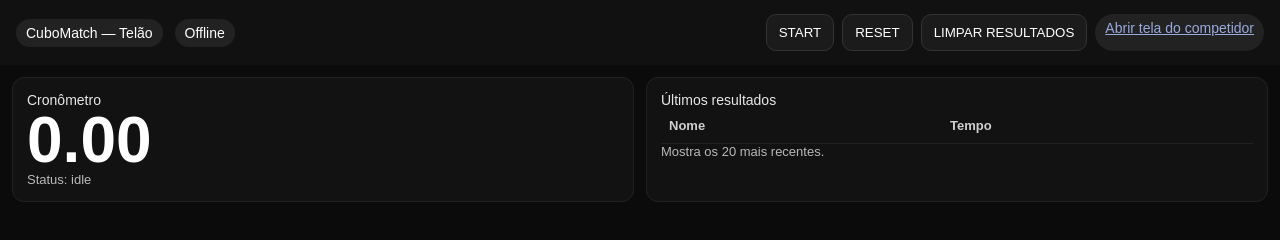
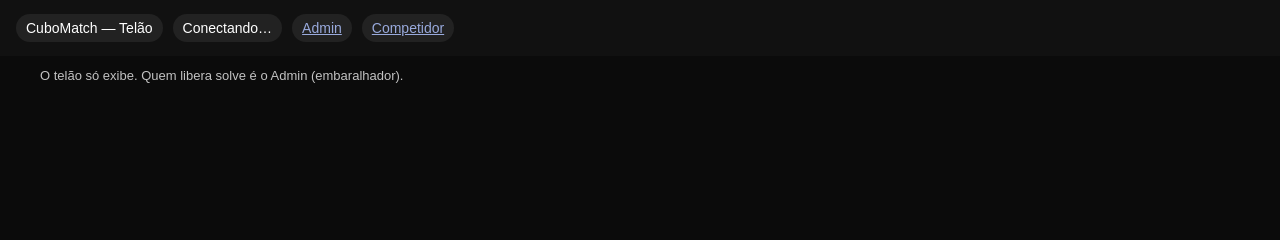
Before and after one commit to allanfurini/cubomatch-pwa, a website: page public/index.html in a window 1280 px wide. Drawn offline with Linux system fonts and the light colour scheme.

Commit message:
Refactor index.html structure and styles

```diff
--- a/public/index.html
+++ b/public/index.html
@@ -4,57 +4,41 @@
   <meta charset="utf-8" />
   <meta name="viewport" content="width=device-width,initial-scale=1" />
   <title>CuboMatch — Telão</title>
-  <link rel="manifest" href="/manifest.webmanifest">
-  <meta name="theme-color" content="#111111">
   <style>
-    body { font-family: Arial, sans-serif; margin: 0; background:#0b0b0b; color:#fff; }
-    header { padding: 14px 16px; display:flex; gap:12px; align-items:center; background:#111; position: sticky; top: 0; }
+    body { font-family: Arial, sans-serif; margin:0; background:#0b0b0b; color:#fff; }
+    header { padding:14px 16px; background:#111; display:flex; gap:10px; align-items:center; position: sticky; top:0; }
     .pill { padding:6px 10px; border-radius:999px; background:#222; font-size:14px; }
-    .grid { display:grid; grid-template-columns: 1fr 1fr; gap: 12px; padding: 12px; }
-    .card { background:#121212; border:1px solid #222; border-radius:12px; padding: 14px; }
-    .big { font-size: 64px; font-weight: 800; line-height: 1; }
-    .status { font-size:14px; opacity:.9; }
-    button { padding:10px 12px; border-radius:10px; border:1px solid #333; background:#1b1b1b; color:#fff; cursor:pointer; }
-    button:hover { background:#222; }
-    table { width:100%; border-collapse: collapse; }
-    th, td { text-align:left; padding:10px 8px; border-bottom:1px solid #222; }
-    th { opacity:.8; font-size: 13px; }
-    .muted { opacity:.7; font-size: 13px; }
     a { color:#9ad; }
+    .wrap { padding:12px; max-width: 1200px; margin:0 auto; }
+    .card { background:#121212; border:1px solid #222; border-radius:12px; padding:14px; margin-bottom:12px; }
+    .name { font-weight: 800; font-size: 18px; }
+    .live { font-weight: 800; font-size: 18px; }
+    .grid { display:grid; grid-template-columns: 1fr; gap:10px; }
+    .attempts { display:flex; gap:8px; flex-wrap: wrap; margin-top:10px; }
+    .chip { border:1px solid #333; background:#0f0f0f; padding:8px 10px; border-radius:10px; font-size:14px; min-width: 96px; text-align:center; }
+    .muted { opacity:.75; font-size:13px; }
+    .tag { padding:4px 8px; border-radius:999px; font-size:12px; margin-left:8px; border:1px solid #333; }
+    .red { background:#3a0b15; border-color:#ff3355; }
+    .yellow { background:#3a320b; border-color:#ffd54a; }
+    .green { background:#0b3a1b; border-color:#4cff88; }
+    .run { background:#10203a; border-color:#66aaff; }
   </style>
 </head>
 <body>
   <header>
     <div class="pill">CuboMatch — Telão</div>
     <div class="pill" id="conn">Conectando…</div>
-    <div style="margin-left:auto; display:flex; gap:8px;">
-      <button id="btnStart">START</button>
-      <button id="btnReset">RESET</button>
-      <button id="btnClear">LIMPAR RESULTADOS</button>
-      <a class="pill" href="/competitor.html">Abrir tela do competidor</a>
-    </div>
+    <a class="pill" href="/admin.html">Admin</a>
+    <a class="pill" href="/competitor.html">Competidor</a>
   </header>
 
-  <div class="grid">
-    <div class="card">
-      <div class="status">Cronômetro</div>
-      <div class="big" id="time">0.00</div>
-      <div class="muted" id="status">Status: idle</div>
+  <div class="wrap">
+    <div class="muted" style="margin-bottom:10px;">
+      O telão só exibe. Quem libera solve é o Admin (embaralhador).
     </div>
-
-    <div class="card">
-      <div class="status">Últimos resultados</div>
-      <table>
-        <thead>
-          <tr><th>Nome</th><th>Tempo</th></tr>
-        </thead>
-        <tbody id="rows"></tbody>
-      </table>
-      <div class="muted">Mostra os 20 mais recentes.</div>
-    </div>
+    <div id="list" class="grid"></div>
   </div>
 
-  <script src="/pwa.js"></script>
-  <script src="/app.js"></script>
+  <script src="/telao.js"></script>
 </body>
 </html>
```
